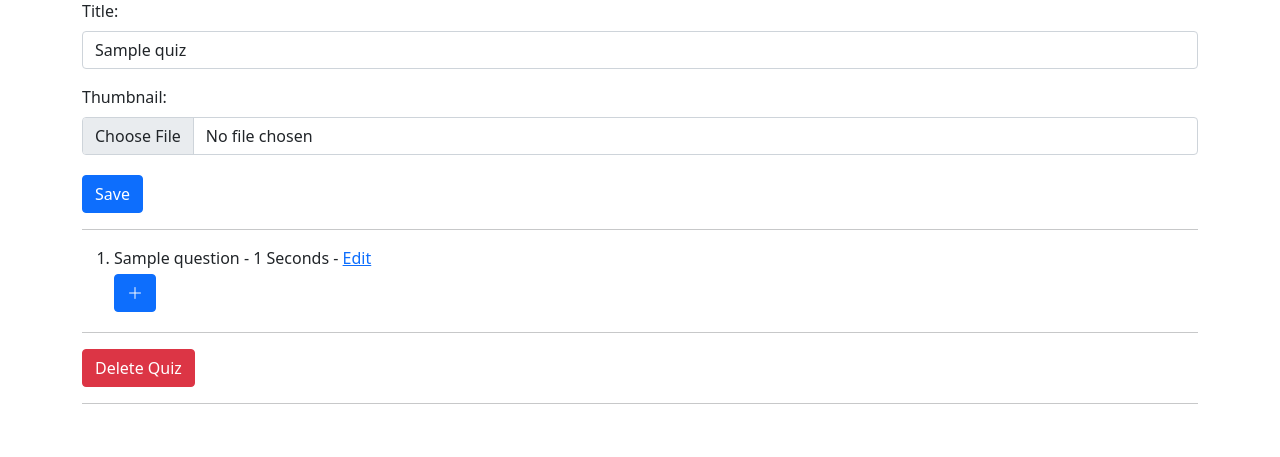
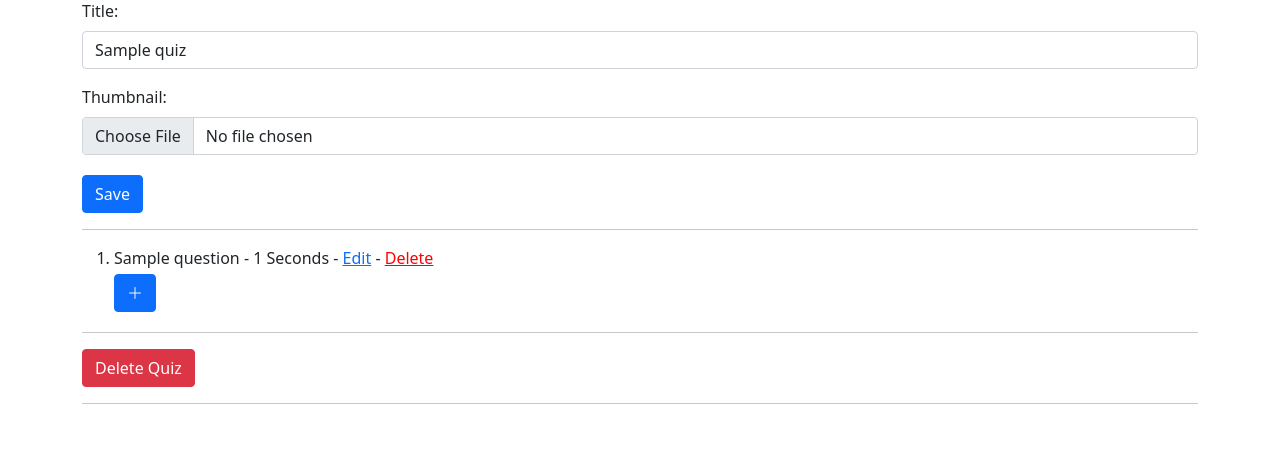
Before and after one commit to davrichter/quiz_django, a Django app: page /quiz/edit/1/ in a window 1280 px wide. Shown: the part 123-580 px from the top of the page. Run offline with Django 4.2, Linux system fonts and the light colour scheme; a user stored in the database is signed in; tables that the repository leaves empty hold one stand-in row (values such as "Sample post"); some libraries are stand-ins or nearby versions.

Commit message:
Added ability to delete questions.

```diff
--- a/quiz_app/templates/quiz_app/edit_quiz.html
+++ b/quiz_app/templates/quiz_app/edit_quiz.html
@@ -29,7 +29,8 @@
                 <li>
                     <span>{{ question.title }} - </span>
                     <span>{{ question.time }} Seconds - </span>
-                    <span><a href="{% url 'EditQuestionView' question_id=question.id %}">Edit</a></span>
+                    <span><a href="{% url 'EditQuestionView' question_id=question.id %}">Edit</a> - </span>
+                    <span><a style="color: red" href="{% url 'DeleteQuestionView' question_id=question.id %}">Delete</a></span>
                 </li>
             {% endfor %}
             <a href="{% url 'CreateQuestionView' quiz_id=quiz.id %}">
--- a/quiz_app/urls.py
+++ b/quiz_app/urls.py
@@ -16,4 +16,5 @@ urlpatterns = [
     path('quiz/view/<int:quiz_id>/', views.quiz_view, name='QuizView'),
     path('question/edit/<int:question_id>', views.edit_question, name='EditQuestionView'),
     path('question/create/<int:quiz_id>', views.create_question, name='CreateQuestionView'),
+    path('question/delete/<int:question_id>', views.delete_question, name='DeleteQuestionView'),
 ]
--- a/quiz_app/views.py
+++ b/quiz_app/views.py
@@ -179,3 +179,14 @@ def create_question(request, quiz_id):
             }))
     else:
         return render(request, 'quiz_app/no_permission.html')
+
+
+def delete_question(request, question_id):
+    question = get_object_or_404(models.Question, pk=question_id)
+
+    if get_object_or_404(models.Quiz, pk=question.quiz.id).user == request.user:
+        question.delete()
+
+        return HttpResponseRedirect(reverse('EditQuizView', args=(question.quiz.id,)))
+    else:
+        return render(request, 'quiz_app/no_permission.html')
```
